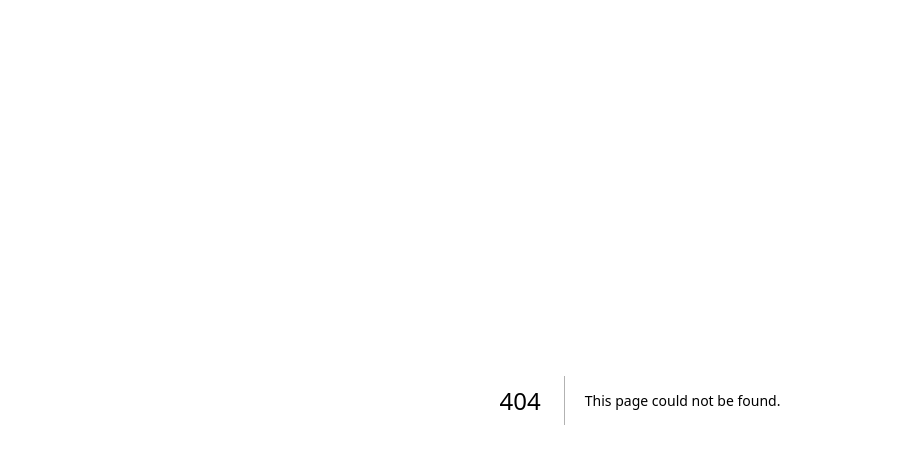
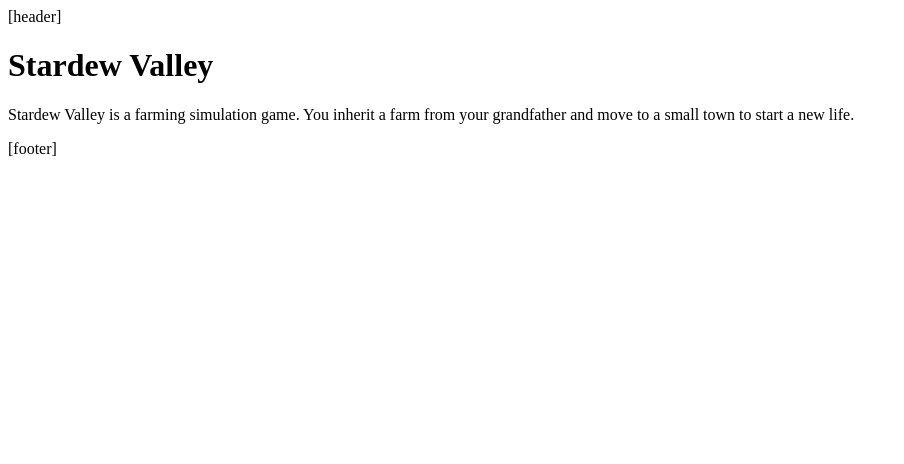
Before and after one commit to BorofskyDev/indie-gamer, a Next.js app: page /reviews/stardew-valley in a window 1280 px wide. Before the commit this address had no page. Shown: the top 464 px of the page, without its empty margins (0-904 px from the left). Built offline with nearby package versions, Linux system fonts and the light colour scheme.

Commit message:
created stardew valley page

```diff
--- a/app/layout.jsx
+++ b/app/layout.jsx
@@ -1,7 +1,11 @@
 export default function RootLayout({ children }) {
   return (
     <html lang='en'>
-      <body>{children}</body>
+      <body>
+        <header>[header]</header>
+        <main>{children}</main>
+        <footer>[footer]</footer>
+      </body>
     </html>
   )
 }
--- /dev/null
+++ b/app/reviews/stardew-valley/page.jsx
@@ -0,0 +1,11 @@
+export default function StardewValleyPage() {
+  return (
+    <>
+      <h1>Stardew Valley</h1>
+      <p>
+        Stardew Valley is a farming simulation game. You inherit a farm from
+        your grandfather and move to a small town to start a new life.
+      </p>
+    </>
+  )
+}
```
Also changed, not shown: app/reviews/page.jsx (added, +8 -0 lines).
